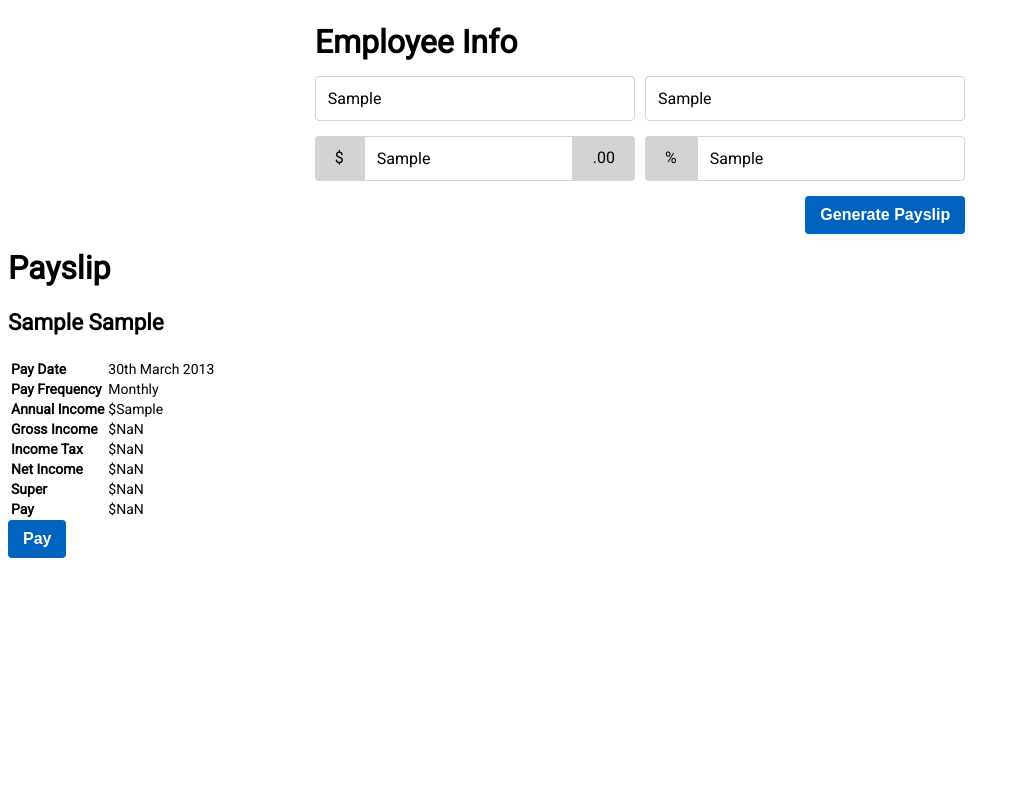
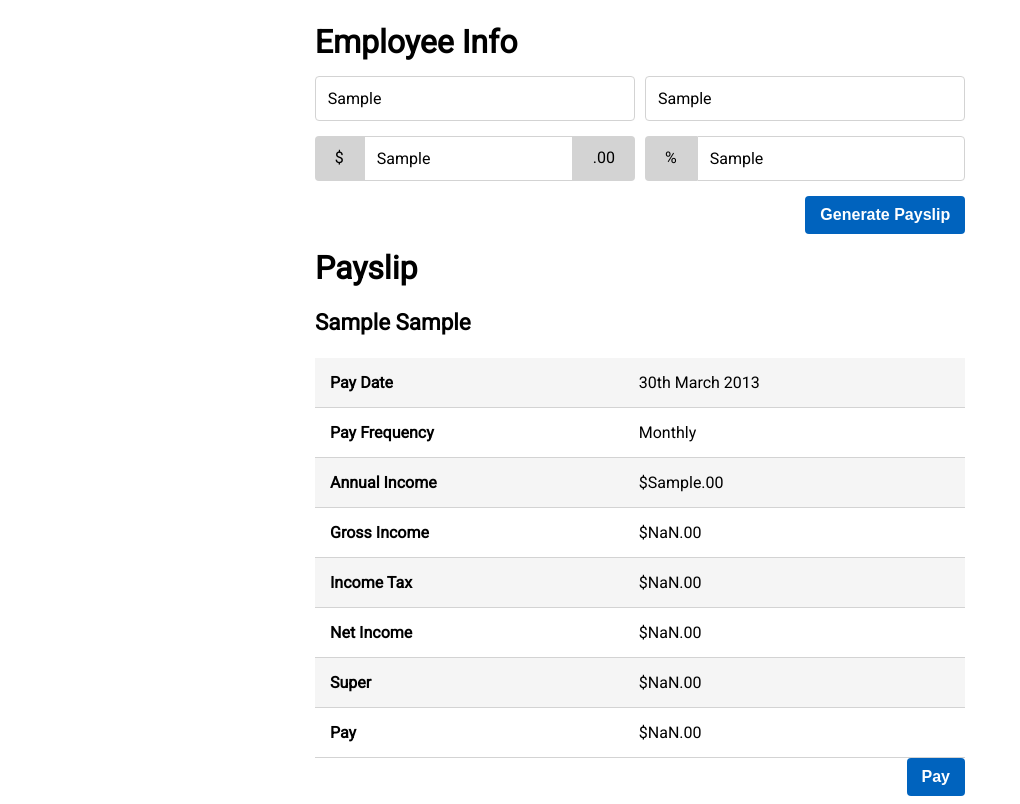
Before and after one commit to amtrav42/myob, a React app: page / in a window 1280 px wide. Both pictures are taken after typing "Sample", "Sample", "Sample", "Sample" into the empty fields and a click on the button "Generate Payslip". Shown: the whole page, without its empty margins (0-1020 px from the left). Built offline with nearby package versions, Linux system fonts and the light colour scheme.

Commit message:
finalised table styling

```diff
--- a/src/components/Main/index.jsx
+++ b/src/components/Main/index.jsx
@@ -93,31 +93,33 @@ class Main extends Component {
                       </tr>
                       <tr>
                         <td>Annual Income</td>
-                        <td>${salary}</td>
+                        <td>${salary}.00</td>
                       </tr>
                       <tr>
                         <td>Gross Income</td>
-                        <td>${grossIncome}</td>
+                        <td>${grossIncome}.00</td>
                       </tr>
                       <tr>
                         <td>Income Tax</td>
-                        <td>${incomeTax}</td>
+                        <td>${incomeTax}.00</td>
                       </tr>
                       <tr>
                         <td>Net Income</td>
-                        <td>${netIncome}</td>
+                        <td>${netIncome}.00</td>
                       </tr>
                       <tr>
                         <td>Super</td>
-                        <td>${superPaid}</td>
+                        <td>${superPaid}.00</td>
                       </tr>
                       <tr>
                         <td>Pay</td>
-                        <td>${pay}</td>
+                        <td>${pay}.00</td>
                       </tr>
                     </tbody>
                   </table>
+                  <div className="formActions">
                   <button>Pay</button>
+                </div>
                 </div>
               </div>
             )}
--- a/src/components/Main/styles.scss
+++ b/src/components/Main/styles.scss
@@ -107,6 +107,24 @@ button {
   cursor: pointer;
 }
 //table Styling
+.reportWrapper{
+  display: flex;
+  justify-content: center;
+}
+table {
+  font-family: $font-stack;
+  font-size: 1rem;
+  border-collapse: collapse;
+  width: 650px;
+}
+td {
+  padding: 15px;
+  margin: 15px;
+  border-bottom: 1px solid lightgrey;
+}
 table td:first-child {
   font-weight: bold;
 }
+tr:nth-child(odd) {
+  background-color: WhiteSmoke;
+}
```
